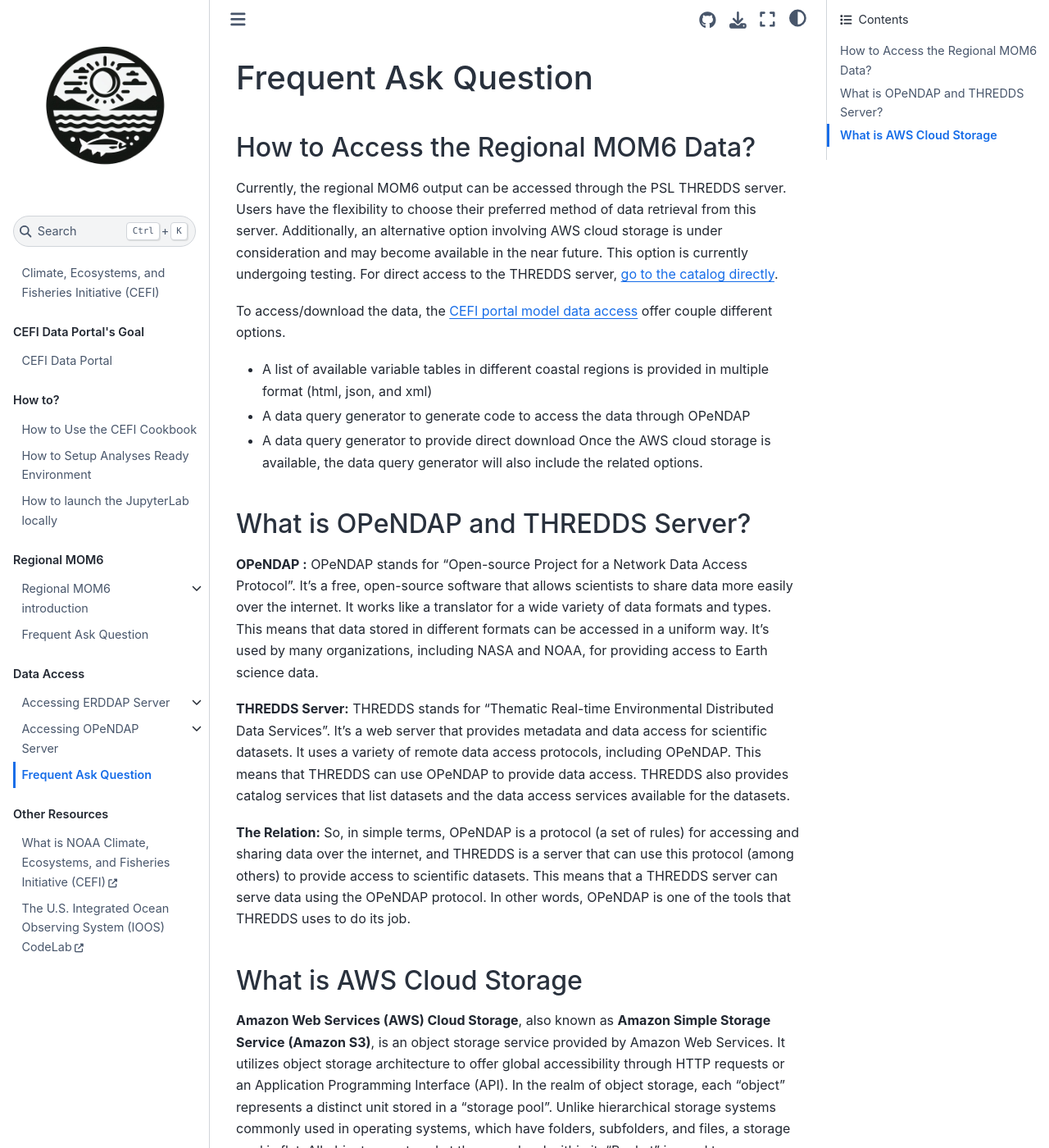
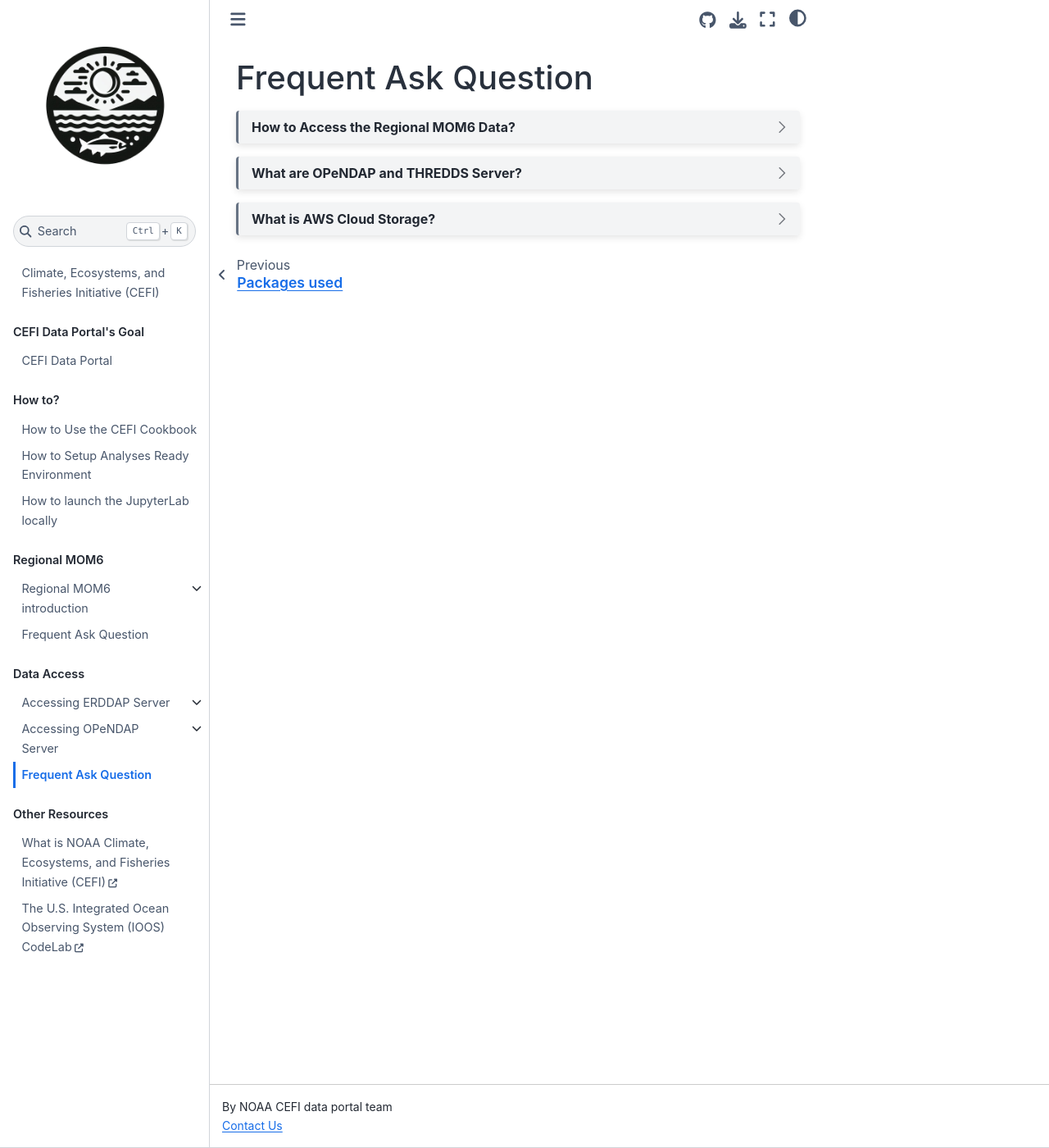
Before and after one commit to chiaweh2/cefi-cookbook, a Jupyter Book: the page built from content/data_access/data_faq.md, in a window 1280 px wide and 1400 px high. Shown: the whole window at 82% size. Built offline with Jupyter Book 1.0.4 settings and Sphinx 7.4.7 and the Sphinx Book theme 1.1.4, drawn with Linux system fonts in a browser that asks for light colours; pages that are not in the unit, such as notebooks, are missing from menus; some of the changed text lies outside the part shown.

Commit message:
implement dropdown function

````diff
--- a/content/data_access/data_faq.md
+++ b/content/data_access/data_faq.md
@@ -1,29 +1,33 @@
 Frequent Ask Question
 ===
-
-## How to Access the Regional MOM6 Data?
+```{dropdown} How to Access the Regional MOM6 Data?
 Currently, the regional MOM6 output can be accessed through the PSL THREDDS server. Users have the flexibility to choose their preferred method of data retrieval from this server. Additionally, an alternative option involving AWS cloud storage is under consideration and may become available in the near future. This option is currently undergoing testing. For direct access to the THREDDS server, [go to the catalog directly](https://psl.noaa.gov/thredds/catalog/Projects/CEFI/regional_mom6/catalog.html).
 
-To access/download the data, the [CEFI portal model data access](https://psl.noaa.gov/cefi_portal/#data_access) offer couple different options.
-- A list of available variable tables in different coastal regions is provided in multiple format (html, json, and xml)
-- A data query generator to generate code to access the data through OPeNDAP
-- A data query generator to provide direct download
-Once the AWS cloud storage is available, the data query generator will also include the related options.
+To access/download the data, the CEFI portal [model data access](https://psl.noaa.gov/cefi_portal/#data_access) offer couple different options.
+    - A list of available variable tables in different coastal regions is provided in multiple format (html, json, and xml)
+    - A data query generator to generate code to access the data through OPeNDAP
+    - A data query generator to provide direct download
+```
 
-## What is OPeNDAP and THREDDS Server?
+
+```{dropdown} What are OPeNDAP and THREDDS Server?
 **OPeNDAP :**
-OPeNDAP stands for "Open-source Project for a Network Data Access Protocol". It's a free, open-source software that allows scientists to share data more easily over the internet. It works like a translator for a wide variety of data formats and types. This means that data stored in different formats can be accessed in a uniform way. It's used by many organizations, including NASA and NOAA, for providing access to Earth science data.
+    OPeNDAP stands for "Open-source Project for a Network Data Access Protocol". It's a free, open-source software that allows scientists to share data more easily over the internet. It works like a translator for a wide variety of data formats and types. This means that data stored in different formats can be accessed in a uniform way. It's used by many organizations, including NOAA and NASA, for providing access to Earth science data.
 
-**THREDDS Server:**
-THREDDS stands for "Thematic Real-time Environmental Distributed Data Services". It's a web server that provides metadata and data access for scientific datasets. It uses a variety of remote data access protocols, including OPeNDAP. This means that THREDDS can use OPeNDAP to provide data access. THREDDS also provides catalog services that list datasets and the data access services available for the datasets.
+**THREDDS Server :**
+    THREDDS stands for "Thematic Real-time Environmental Distributed Data Services". It's a web server that provides metadata and data access for scientific datasets. It uses a variety of remote data access protocols, including OPeNDAP. This means that THREDDS can use OPeNDAP to provide data access. THREDDS also provides catalog services that list datasets and the data access services available for the datasets.
 
-**The Relation:**
-So, in simple terms, OPeNDAP is a protocol (a set of rules) for accessing and sharing data over the internet, and THREDDS is a server that can use this protocol (among others) to provide access to scientific datasets. This means that a THREDDS server can serve data using the OPeNDAP protocol. In other words, OPeNDAP is one of the tools that THREDDS uses to do its job.
+**The Relation :**
+    So, in simple terms, OPeNDAP is a protocol (a set of rules) for accessing and sharing data over the internet, and THREDDS is a server that can use this protocol (among others) to provide access to scientific datasets. This means that a THREDDS server can serve data using the OPeNDAP protocol. In other words, OPeNDAP is one of the tools that THREDDS uses to do its job.
+```
 
-## What is AWS Cloud Storage
+```{dropdown} What is AWS Cloud Storage?
 **Amazon Web Services (AWS) Cloud Storage**, also known as **Amazon Simple Storage Service (Amazon S3)**, is an object storage service provided by Amazon Web Services. It utilizes object storage architecture to offer global accessibility through HTTP requests or an Application Programming Interface (API).
+
 In the realm of object storage, each "object" represents a distinct unit stored in a "storage pool". Unlike hierarchical storage systems commonly used in operating systems, which have folders, subfolders, and files, a storage pool is flat. All objects are stored at the same level within it.
 “Bucket” is used to group similar “objects” together for organization purposes. However, it’s important to note that there is no hierarchical relationship between a bucket and its objects.
 Each object in the storage pool carries three essential components: a unique identifier, metadata, and the data itself. This structure allows for unlimited scalability, a key advantage of object storage.
+
 Object storage is particularly suitable for static and unstructured data. For instance, in the case of model simulations, the output is structured and becomes static once generated. The scalability of object storage is crucial for handling these simulations, especially as they grow with time to petabyte scale and more.
 This option is currently undergoing testing and not allow public access yet.
+```
````
